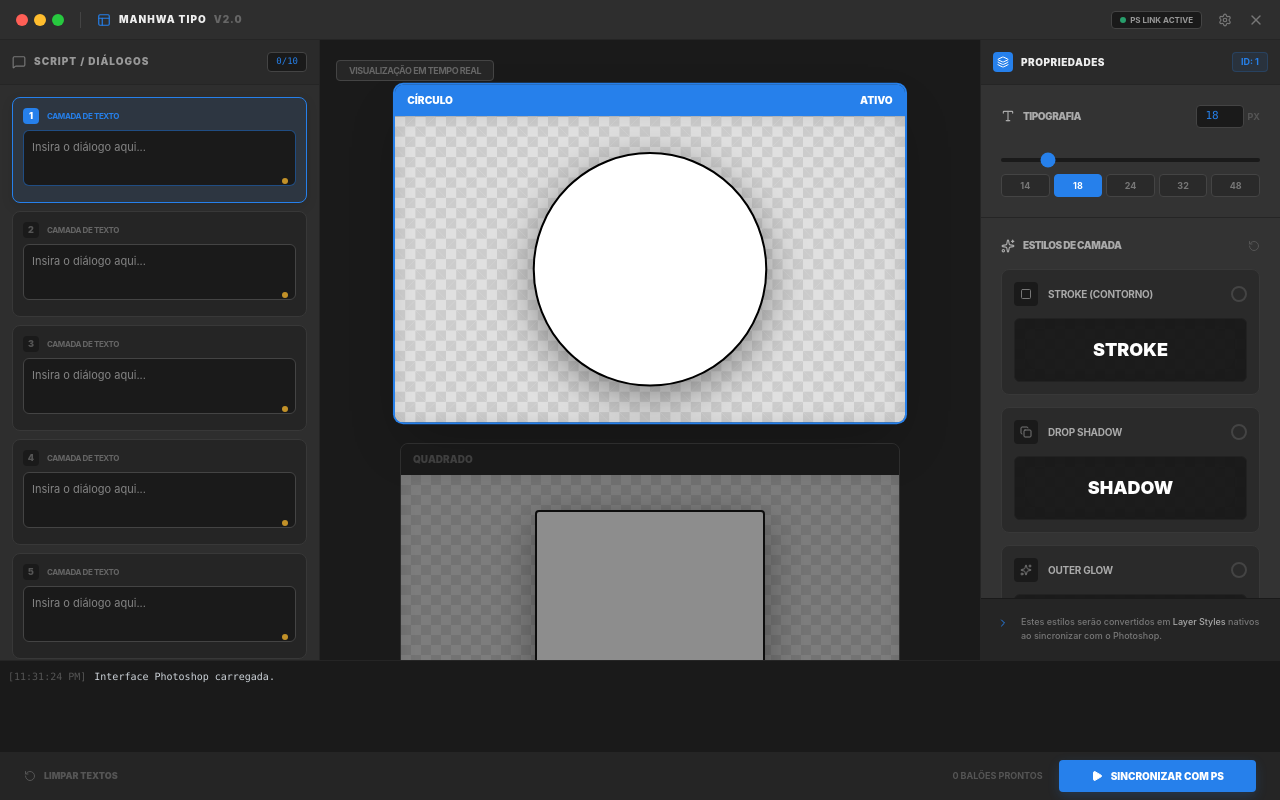
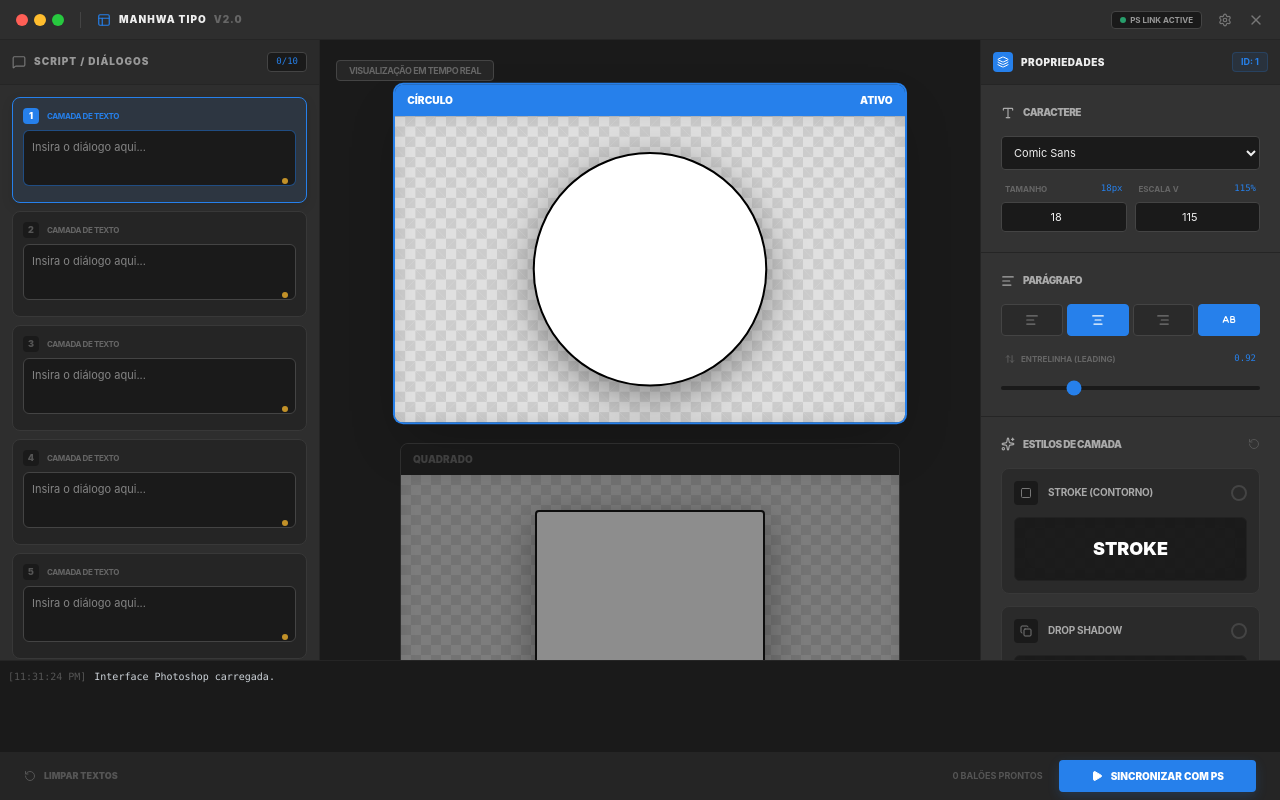
Before and after one commit to Kirus225/app, a React (Vite) app: page / in a window 1280 px wide. Built offline with nearby package versions, Linux system fonts and the light colour scheme.

Commit message:
[dyad] Adição de controles avançados de tipografia (Fonte, Alinhamento, Escala e Leading) - wrote 3 file(s)

```diff
--- a/src/components/BalloonPreviewCard.tsx
+++ b/src/components/BalloonPreviewCard.tsx
@@ -6,6 +6,11 @@ interface BalloonPreviewCardProps {
   style: 'circle' | 'square' | 'rounded';
   text: string;
   fontSize: number;
+  fontFamily: string;
+  alignment: 'left' | 'center' | 'right';
+  uppercase: boolean;
+  verticalScale: number;
+  lineHeight: number;
   effects: { stroke: boolean; shadow: boolean; glow: boolean };
   isSelected: boolean;
   onSelect: () => void;
@@ -36,13 +41,12 @@ function getWidthAtY(y: number, R_eff: number): number {
   return Math.sqrt(R_eff * R_eff - absY * absY) * 2;
 }
 
-function calculateManhwaLayout(text: string, style: string, fontSize: number, R: number) {
+function calculateManhwaLayout(text: string, style: string, fontSize: number, fontFamily: string, lineHeight: number, R: number) {
   if (!text.trim()) return { lines: [] };
 
   const words = text.trim().split(/\s+/);
-  const scaleFactor = 1.15;
-  const effectiveLineHeight = fontSize * 0.92 * scaleFactor;
-  const font = `900 ${fontSize}px "Comic Sans MS", sans-serif`;
+  const effectiveLineHeight = fontSize * lineHeight;
+  const font = `900 ${fontSize}px ${fontFamily}`;
 
   const padding = style === 'square' ? 15 : R * 0.15;
   const R_eff = R - padding;
@@ -101,11 +105,18 @@ function calculateManhwaLayout(text: string, style: string, fontSize: number, R:
   return { lines: bestResult.lines };
 }
 
-const BalloonPreviewCard = ({ style, text, fontSize, effects, isSelected, onSelect }: BalloonPreviewCardProps) => {
+const BalloonPreviewCard = ({
+  style, text, fontSize, fontFamily, alignment, uppercase, verticalScale, lineHeight, effects, isSelected, onSelect
+}: BalloonPreviewCardProps) => {
   const FIXED_RADIUS = 115;
-  const layout = useMemo(() => calculateManhwaLayout(text, style, fontSize, FIXED_RADIUS), [text, style, fontSize]);
+  const processedText = uppercase ? text.toUpperCase() : text;
+
+  const layout = useMemo(() =>
+    calculateManhwaLayout(processedText, style, fontSize, fontFamily, lineHeight, FIXED_RADIUS),
+    [processedText, style, fontSize, fontFamily, lineHeight]
+  );
+
   const { lines } = layout;
-
   const diameter = FIXED_RADIUS * 2;
   const borderRadius = style === 'circle' ? '50%' : (style === 'rounded' ? '35%' : '4px');
 
@@ -138,20 +149,21 @@ const BalloonPreviewCard = ({ style, text, fontSize, effects, isSelected, onSele
             position: 'relative',
           }}
         >
-          <div className="flex flex-col items-center justify-center w-full h-full">
+          <div className={`flex flex-col w-full h-full justify-center ${alignment === 'left' ? 'items-start px-4' : alignment === 'right' ? 'items-end px-4' : 'items-center'}`}>
             {lines.map((line, idx) => (
               <div key={idx} style={{
                 color: 'black',
                 fontSize: `${fontSize}px`,
                 fontWeight: 900,
-                lineHeight: '0.92',
-                fontFamily: '"Comic Sans MS", "Chalkboard SE", cursive, sans-serif',
+                lineHeight: '1',
+                fontFamily: fontFamily,
                 whiteSpace: 'nowrap',
-                textAlign: 'center',
+                textAlign: alignment,
                 WebkitTextStroke: textStroke,
                 textShadow: textShadowValue,
-                transform: 'scaleY(1.15)',
+                transform: `scaleY(${verticalScale})`,
                 transformOrigin: 'center',
+                marginBottom: `${(lineHeight - 1) * fontSize}px`
               }}>
                 {line}
               </div>
--- a/src/components/PropertiesSidebar.tsx
+++ b/src/components/PropertiesSidebar.tsx
@@ -1,20 +1,13 @@
 "use client";
 
 import React from "react";
-import { Type, Layers, Sparkles, Copy, Square, ChevronRight, RotateCcw } from "lucide-react";
-
-interface Effects {
-  stroke: boolean;
-  shadow: boolean;
-  glow: boolean;
-}
+import { Type, Layers, Sparkles, Copy, Square, ChevronRight, RotateCcw, AlignLeft, AlignCenter, AlignRight, CaseUpper, ArrowUpDown, LineHeight } from "lucide-react";
 
 interface PropertiesSidebarProps {
-  fontSize: number;
-  effects: Effects;
-  onFontSizeChange: (val: number) => void;
-  onToggleEffect: (eff: keyof Effects) => void;
   activeLineId: number | null;
+  data: any;
+  onUpdate: (updates: any) => void;
+  onToggleEffect: (eff: any) => void;
 }
 
 const EffectCard = ({ label, active, onClick, icon: Icon, textStyle, previewLabel }: any) => (
@@ -55,8 +48,8 @@ const EffectCard = ({ label, active, onClick, icon: Icon, textStyle, previewLabe
   </div>
 );
 
-const PropertiesSidebar = ({ fontSize, effects, onFontSizeChange, onToggleEffect, activeLineId }: PropertiesSidebarProps) => {
-  if (!activeLineId) return (
+const PropertiesSidebar = ({ activeLineId, data, onUpdate, onToggleEffect }: PropertiesSidebarProps) => {
+  if (!activeLineId || !data) return (
     <div className="w-[300px] bg-[#333] border-l border-[#252525] flex flex-col items-center justify-center p-8 text-center">
       <div className="w-12 h-12 rounded-full bg-[#2a2a2a] flex items-center justify-center mb-4 border border-[#444]">
         <Layers size={20} className="text-[#555]" />
@@ -66,9 +59,15 @@ const PropertiesSidebar = ({ fontSize, effects, onFontSizeChange, onToggleEffect
     </div>
   );
 
+  const fonts = [
+    { name: 'Comic Sans', value: '"Comic Sans MS", sans-serif' },
+    { name: 'Wild Words', value: '"CC Wild Words", sans-serif' },
+    { name: 'Bangers', value: '"Bangers", cursive' },
+    { name: 'Arial Black', value: '"Arial Black", sans-serif' }
+  ];
+
   return (
     <div className="w-[300px] bg-[#333] border-l border-[#252525] flex flex-col overflow-hidden">
-      {/* HEADER */}
       <div className="p-3 border-b border-[#252525] bg-[#2a2a2a] flex items-center justify-between">
         <div className="flex items-center gap-2">
           <div className="w-5 h-5 bg-[#2680EB] rounded flex items-center justify-center">
@@ -82,42 +81,92 @@ const PropertiesSidebar = ({ fontSize, effects, onFontSizeChange, onToggleEffect
       </div>
 
       <div className="flex-1 overflow-y-auto custom-scrollbar">
-        {/* FONT SECTION */}
+        {/* CHARACTER SECTION */}
         <div className="p-5 border-b border-[#252525] space-y-4">
-          <div className="flex items-center justify-between">
-            <div className="flex items-center gap-2 text-[#aaa]">
-              <Type size={14} />
-              <span className="text-[10px] font-black uppercase tracking-tighter">Tipografia</span>
-            </div>
-            <div className="flex items-center gap-1">
-              <input
-                type="number"
-                value={fontSize}
-                onChange={(e) => onFontSizeChange(Math.max(8, Math.min(100, parseInt(e.target.value) || 18)))}
-                className="w-12 bg-[#1a1a1a] border border-[#444] text-[#2680EB] text-[11px] font-mono text-center py-0.5 rounded focus:border-[#2680EB] outline-none"
-              />
-              <span className="text-[9px] font-bold text-[#555]">PX</span>
-            </div>
+          <div className="flex items-center gap-2 text-[#aaa]">
+            <Type size={14} />
+            <span className="text-[10px] font-black uppercase tracking-tighter">Caractere</span>
           </div>
 
           <div className="space-y-3">
+            <select
+              value={data.fontFamily}
+              onChange={(e) => onUpdate({ fontFamily: e.target.value })}
+              className="w-full bg-[#1a1a1a] border border-[#444] text-[#eee] text-[11px] p-2 rounded outline-none focus:border-[#2680EB]"
+            >
+              {fonts.map(f => <option key={f.value} value={f.value}>{f.name}</option>)}
+            </select>
+
+            <div className="flex gap-2">
+              <div className="flex-1 space-y-1.5">
+                <div className="flex items-center justify-between px-1">
+                  <span className="text-[8px] font-bold text-[#666] uppercase">Tamanho</span>
+                  <span className="text-[9px] font-mono text-[#2680EB]">{data.fontSize}px</span>
+                </div>
+                <input
+                  type="number" value={data.fontSize}
+                  onChange={(e) => onUpdate({ fontSize: parseInt(e.target.value) || 18 })}
+                  className="w-full bg-[#1a1a1a] border border-[#444] text-[#eee] text-[11px] p-1.5 rounded text-center"
+                />
+              </div>
+              <div className="flex-1 space-y-1.5">
+                <div className="flex items-center justify-between px-1">
+                  <span className="text-[8px] font-bold text-[#666] uppercase">Escala V</span>
+                  <span className="text-[9px] font-mono text-[#2680EB]">{Math.round(data.verticalScale * 100)}%</span>
+                </div>
+                <input
+                  type="number" value={Math.round(data.verticalScale * 100)}
+                  onChange={(e) => onUpdate({ verticalScale: (parseInt(e.target.value) || 100) / 100 })}
+                  className="w-full bg-[#1a1a1a] border border-[#444] text-[#eee] text-[11px] p-1.5 rounded text-center"
+                />
+              </div>
+            </div>
+          </div>
+        </div>
+
+        {/* PARAGRAPH SECTION */}
+        <div className="p-5 border-b border-[#252525] space-y-4">
+          <div className="flex items-center gap-2 text-[#aaa]">
+            <AlignLeft size={14} />
+            <span className="text-[10px] font-black uppercase tracking-tighter">Parágrafo</span>
+          </div>
+
+          <div className="flex gap-1">
+            {[
+              { id: 'left', icon: AlignLeft },
+              { id: 'center', icon: AlignCenter },
+              { id: 'right', icon: AlignRight }
+            ].map(align => (
+              <button
+                key={align.id}
+                onClick={() => onUpdate({ alignment: align.id })}
+                className={`flex-1 py-2 flex justify-center rounded border transition-colors ${data.alignment === align.id ? 'bg-[#2680EB] border-[#2680EB] text-white' : 'bg-[#2a2a2a] border-[#444] text-[#777] hover:border-[#666]'}`}
+              >
+                <align.icon size={14} />
+              </button>
+            ))}
+            <button
+              onClick={() => onUpdate({ uppercase: !data.uppercase })}
+              className={`flex-1 py-2 flex justify-center rounded border transition-colors ${data.uppercase ? 'bg-[#2680EB] border-[#2680EB] text-white' : 'bg-[#2a2a2a] border-[#444] text-[#777] hover:border-[#666]'}`}
+            >
+              <CaseUpper size={14} />
+            </button>
+          </div>
+
+          <div className="space-y-1.5">
+            <div className="flex items-center justify-between px-1">
+              <div className="flex items-center gap-1.5">
+                <ArrowUpDown size={10} className="text-[#666]" />
+                <span className="text-[8px] font-bold text-[#666] uppercase">Entrelinha (Leading)</span>
+              </div>
+              <span className="text-[9px] font-mono text-[#2680EB]">{data.lineHeight.toFixed(2)}</span>
+            </div>
             <input
-              type="range" min="10" max="60"
-              value={fontSize}
-              onChange={(e) => onFontSizeChange(parseInt(e.target.value))}
+              type="range" min="0.5" max="2" step="0.05"
+              value={data.lineHeight}
+              onChange={(e) => onUpdate({ lineHeight: parseFloat(e.target.value) })}
               className="w-full h-1 bg-[#1a1a1a] rounded-lg appearance-none cursor-pointer accent-[#2680EB]"
             />
-            <div className="flex justify-between gap-1">
-              {[14, 18, 24, 32, 48].map(size => (
-                <button
-                  key={size}
-                  onClick={() => onFontSizeChange(size)}
-                  className={`flex-1 py-1 text-[9px] font-bold rounded border transition-colors ${fontSize === size ? 'bg-[#2680EB] border-[#2680EB] text-white' : 'bg-[#2a2a2a] border-[#444] text-[#777] hover:border-[#666]'}`}
-                >
-                  {size}
-                </button>
-              ))}
-            </div>
           </div>
         </div>
 
@@ -136,50 +185,38 @@ const PropertiesSidebar = ({ fontSize, effects, onFontSizeChange, onToggleEffect
           <div className="grid grid-cols-1 gap-3">
             <EffectCard
               label="Stroke (Contorno)"
-              active={effects.stroke}
+              active={data.effects.stroke}
               onClick={() => onToggleEffect('stroke')}
               icon={Square}
               previewLabel="STROKE"
               textStyle={{
-                WebkitTextStroke: effects.stroke ? '1.5px #2680EB' : '0px',
-                color: effects.stroke ? 'transparent' : 'white'
+                WebkitTextStroke: data.effects.stroke ? '1.5px #2680EB' : '0px',
+                color: data.effects.stroke ? 'transparent' : 'white'
               }}
             />
 
             <EffectCard
               label="Drop Shadow"
-              active={effects.shadow}
+              active={data.effects.shadow}
               onClick={() => onToggleEffect('shadow')}
               icon={Copy}
               previewLabel="SHADOW"
               textStyle={{
-                textShadow: effects.shadow ? '4px 4px 0px rgba(38, 128, 235, 0.6)' : 'none'
+                textShadow: data.effects.shadow ? '4px 4px 0px rgba(38, 128, 235, 0.6)' : 'none'
               }}
             />
 
             <EffectCard
               label="Outer Glow"
-              active={effects.glow}
+              active={data.effects.glow}
               onClick={() => onToggleEffect('glow')}
               icon={Sparkles}
               previewLabel="GLOW"
               textStyle={{
-                textShadow: effects.glow ? '0 0 10px #2680EB, 0 0 20px #2680EB' : 'none'
+                textShadow: data.effects.glow ? '0 0 10px #2680EB, 0 0 20px #2680EB' : 'none'
               }}
             />
           </div>
-        </div>
-      </div>
-
-      {/* FOOTER INFO */}
-      <div className="p-4 bg-[#252525] border-t border-[#1a1a1a]">
-        <div className="flex items-start gap-3">
-          <div className="mt-0.5 text-[#2680EB]">
-            <ChevronRight size={12} />
-          </div>
-          <p className="text-[9px] text-[#777] leading-relaxed font-medium">
-            Estes estilos serão convertidos em <span className="text-[#aaa]">Layer Styles</span> nativos ao sincronizar com o Photoshop.
-          </p>
         </div>
       </div>
     </div>
--- a/src/pages/Index.tsx
+++ b/src/pages/Index.tsx
@@ -17,6 +17,11 @@ interface LineData {
   id: number;
   text: string;
   fontSize: number;
+  fontFamily: string;
+  alignment: 'left' | 'center' | 'right';
+  uppercase: boolean;
+  verticalScale: number;
+  lineHeight: number;
   style: 'circle' | 'square' | 'rounded';
   effects: Effects;
 }
@@ -29,6 +34,11 @@ const Index = () => {
         id: i,
         text: "",
         fontSize: 18,
+        fontFamily: '"Comic Sans MS", sans-serif',
+        alignment: 'center',
+        uppercase: true,
+        verticalScale: 1.15,
+        lineHeight: 0.92,
         style: "circle",
         effects: { stroke: false, shadow: false, glow: false }
       };
@@ -74,7 +84,7 @@ const Index = () => {
     <div className="h-screen w-screen bg-[#1e1e1e] flex items-center justify-center overflow-hidden">
       <div className="w-full h-full bg-[#3E3E3E] flex flex-col overflow-hidden">
 
-        {/* TOP BAR (Photoshop Style) */}
+        {/* TOP BAR */}
         <div className="h-10 border-b border-[#252525] flex items-center justify-between px-4 bg-[#2e2e2e] shrink-0">
           <div className="flex items-center gap-4">
             <div className="flex gap-1.5">
@@ -100,8 +110,6 @@ const Index = () => {
 
         {/* MAIN WORKSPACE */}
         <div className="flex-1 flex overflow-hidden">
-
-          {/* LEFT SIDEBAR: DIALOGUES */}
           <DialogueList
             lines={lines}
             activeLineId={activeLineId}
@@ -109,7 +117,6 @@ const Index = () => {
             onInputChange={handleInputChange}
           />
 
-          {/* CENTER: CANVAS / PREVIEW AREA */}
           <div className="flex-1 flex flex-col bg-[#1a1a1a] relative">
             <div className="absolute top-4 left-4 z-10">
               <span className="bg-[#2a2a2a]/80 backdrop-blur px-3 py-1 rounded text-[9px] font-bold text-[#666] border border-[#444] uppercase tracking-tighter">
@@ -126,6 +133,11 @@ const Index = () => {
                       style={style}
                       text={lines[activeLineId].text}
                       fontSize={lines[activeLineId].fontSize}
+                      fontFamily={lines[activeLineId].fontFamily}
+                      alignment={lines[activeLineId].alignment}
+                      uppercase={lines[activeLineId].uppercase}
+                      verticalScale={lines[activeLineId].verticalScale}
+                      lineHeight={lines[activeLineId].lineHeight}
                       effects={lines[activeLineId].effects}
                       isSelected={lines[activeLineId].style === style}
                       onSelect={() => updateActiveLine({ style })}
@@ -136,17 +148,15 @@ const Index = () => {
             </div>
           </div>
 
-          {/* RIGHT SIDEBAR: PROPERTIES & EFFECTS */}
           <PropertiesSidebar
             activeLineId={activeLineId}
-            fontSize={activeLineId ? lines[activeLineId].fontSize : 18}
-            effects={activeLineId ? lines[activeLineId].effects : { stroke: false, shadow: false, glow: false }}
-            onFontSizeChange={(val) => updateActiveLine({ fontSize: val })}
+            data={activeLineId ? lines[activeLineId] : null}
+            onUpdate={updateActiveLine}
             onToggleEffect={toggleEffect}
           />
         </div>
 
-        {/* FOOTER / CONSOLE */}
+        {/* FOOTER */}
         <div className="h-[140px] bg-[#151515] border-t border-[#252525] flex flex-col shrink-0">
           <LogConsole logs={logs} />
           <div className="h-12 flex items-center justify-between px-6 bg-[#252525]">
```
